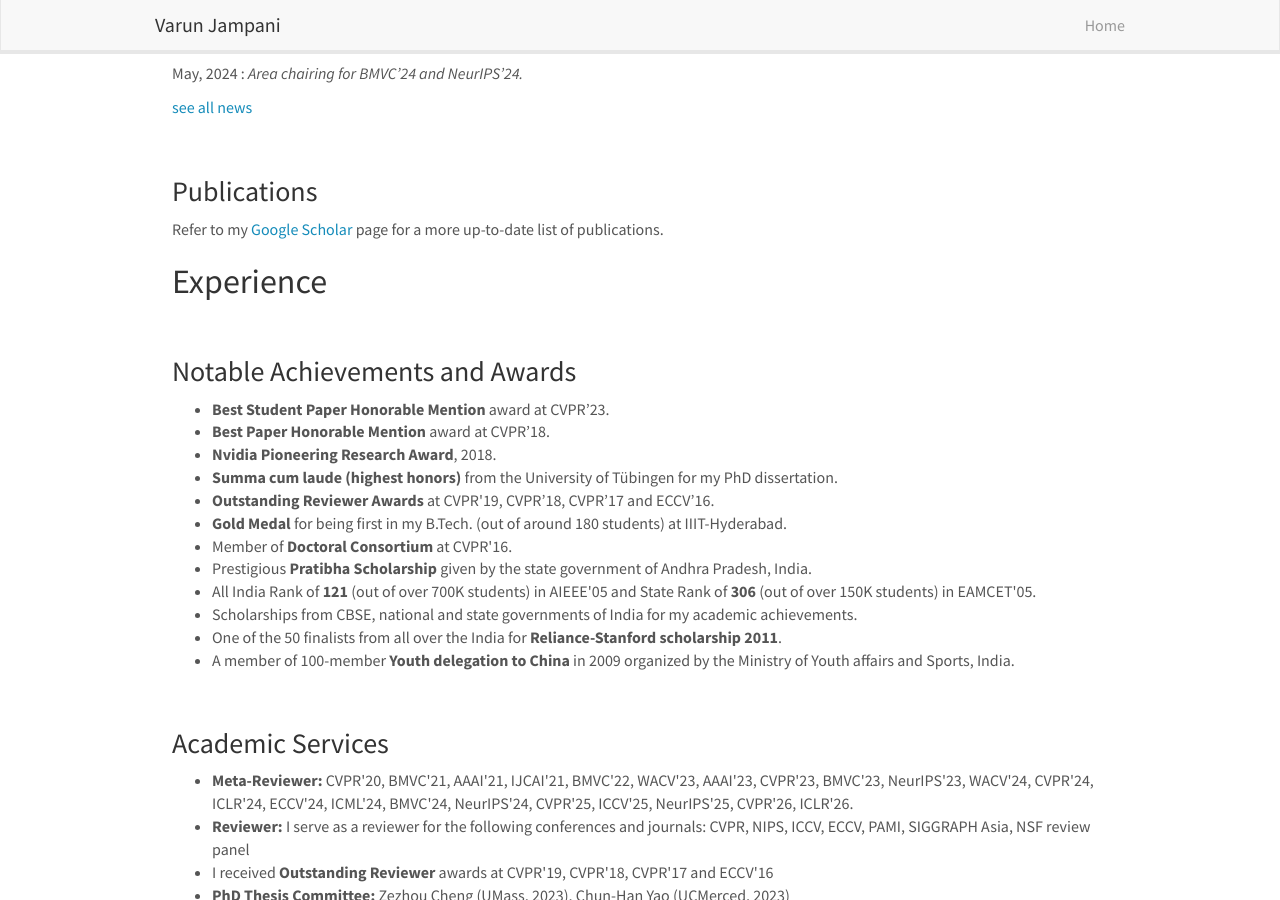
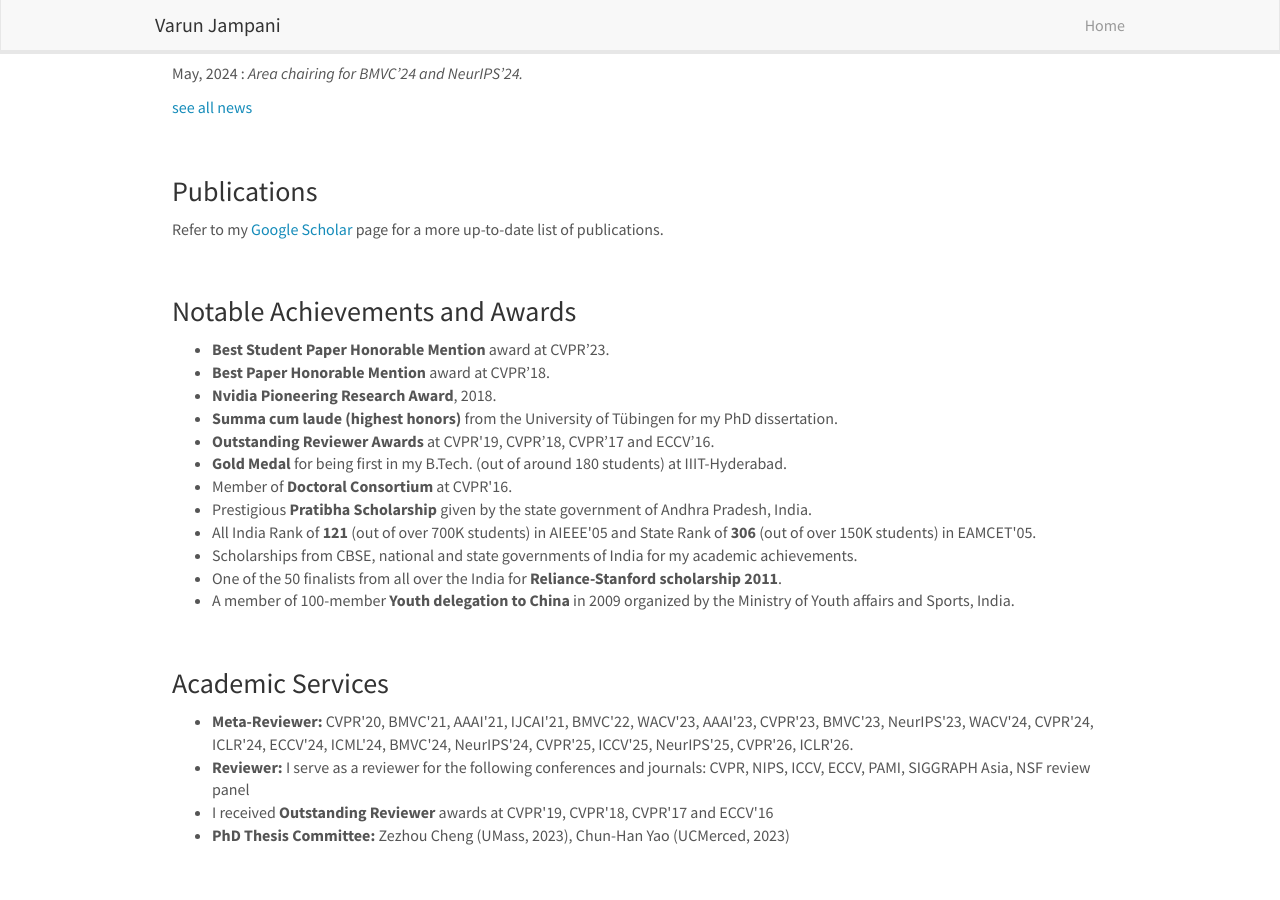
Before and after one commit to varunjampani/varunjampani.github.io, a Jekyll site: the page built from _pages/home.md, in a window 1280 px wide and 900 px high, scrolled down 696 px. Built offline with Jekyll 4.4.1, drawn with Linux system fonts in a browser that asks for light colours; nearby versions of some CDN libraries.

Commit message:
Update home.md

```diff
--- a/_pages/home.md
+++ b/_pages/home.md
@@ -187,8 +187,6 @@ Refer to my <a href="https://scholar.google.com/citations?hl=en&user=1Cv6Sf4AAAA
 <p> &nbsp; </p>
 
 </div> -->
-
-## Experience
 
 <p>&nbsp;</p>
 
```
Also changed, not shown: other parts of _pages/home.md (+0 -3 lines).
